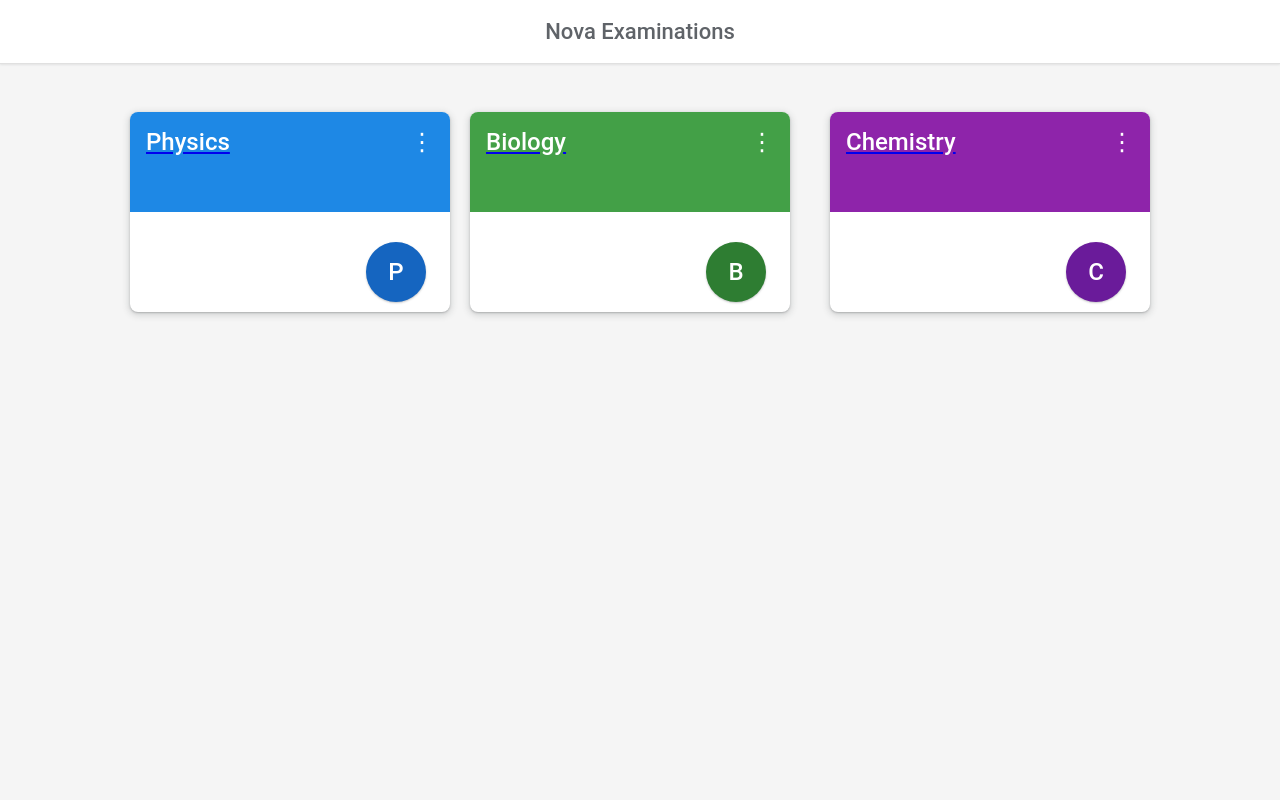
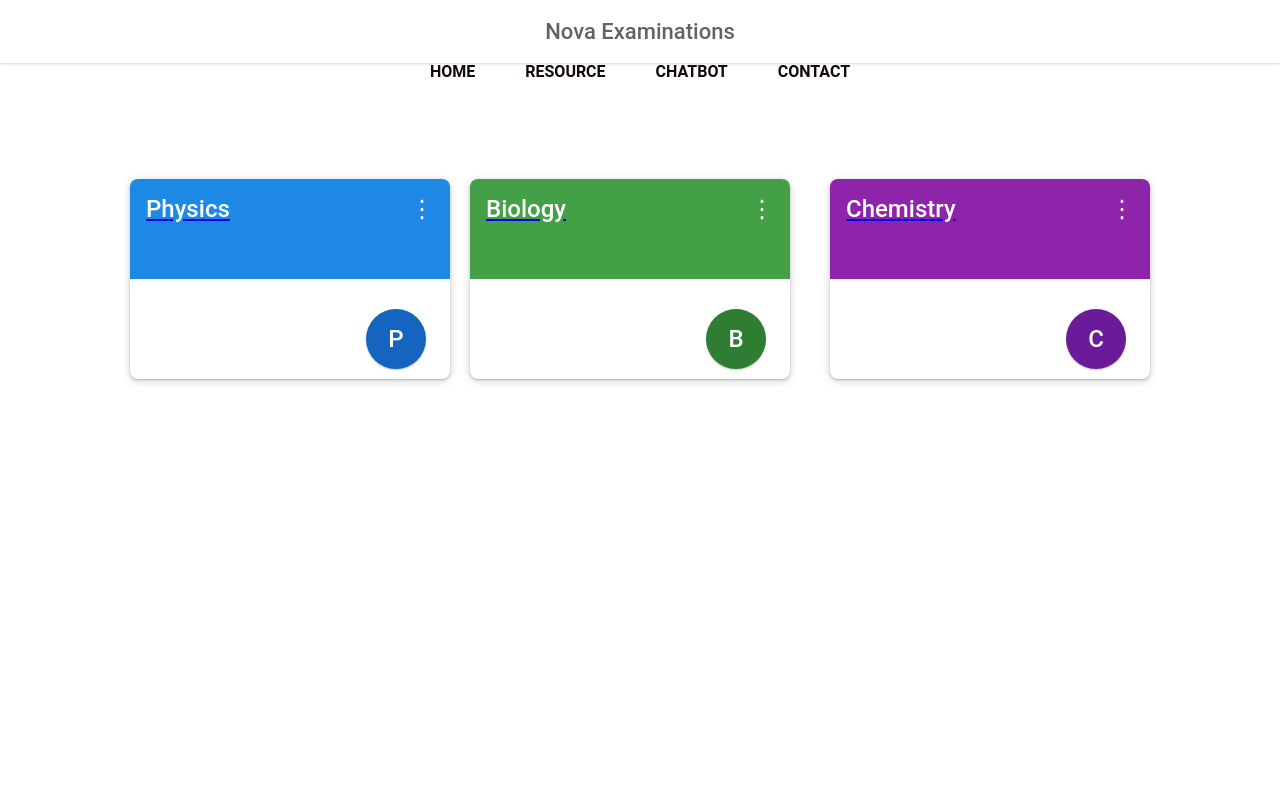
Before and after one commit to Subhajit-das21/Nova-Mind, a Flask app: page /index in a window 1280 px wide. Run offline with Flask 2, Linux system fonts and the light colour scheme.

Commit message:
final commit

```diff
--- a/static/style_of_blocks.css
+++ b/static/style_of_blocks.css
@@ -6,7 +6,7 @@
 }
 
 body {
-    background-color: #f5f5f5;
+    background-color: #ffffff;
     display: flex;
     flex-direction: column;
     align-items: center;
@@ -141,3 +141,36 @@
 .chemistry-letter {
     background-color: #6a1b9a;
 }
+/* Navigation Bar Styling */
+nav {
+    background-color: #ffffff; /* Dark background */
+    padding: 10px 0;
+    text-align: center;
+}
+
+nav ul {
+    list-style-type: none;
+    padding: 0;
+    margin: 0;
+    display: flex;
+    justify-content: center;
+    gap: 20px;
+}
+
+nav ul li {
+    display: inline;
+}
+
+nav ul li a {
+    text-decoration: none;
+    color: rgb(19, 9, 9);
+    font-size: 16px;
+    font-weight: bold;
+    padding: 10px 15px;
+    transition: 0.3s ease;
+}
+
+nav ul li a:hover {
+    background-color: #efefef;
+    border-radius: 5px;
+}
--- a/templates/chatbot copy 2.html
+++ b/templates/chatbot copy 2.html
@@ -63,7 +63,7 @@
             <a href="/">HOME</a>
             <a href="chatbot">CHATBOT</a>
             <a href="resources">RESOURCES</a>
-            <a href="account">ACCOUNT</a>
+            <!-- <a href="account">ACCOUNT</a> -->
             <a href="contact">CONTACT</a>
         </nav>
     </header>
--- a/templates/chatbot copy.html
+++ b/templates/chatbot copy.html
@@ -63,7 +63,7 @@
             <a href="/">HOME</a>
             <a href="chatbot">CHATBOT</a>
             <a href="resources">RESOURCES</a>
-            <a href="account">ACCOUNT</a>
+            <!-- <a href="account">ACCOUNT</a> -->
             <a href="contact">CONTACT</a>
         </nav>
     </header>
--- a/templates/chatbot.html
+++ b/templates/chatbot.html
@@ -63,7 +63,7 @@
             <a href="/">HOME</a>
             <a href="chatbot">CHATBOT</a>
             <a href="resources">RESOURCES</a>
-            <a href="account">ACCOUNT</a>
+            <!-- <a href="account">ACCOUNT</a> -->
             <a href="contact">CONTACT</a>
         </nav>
     </header>
--- a/templates/chatbot1.html
+++ b/templates/chatbot1.html
@@ -63,7 +63,7 @@
             <a href="/">HOME</a>
             <a href="chatbot">CHATBOT</a>
             <a href="resources">RESOURCES</a>
-            <a href="account">ACCOUNT</a>
+            <!-- <a href="account">ACCOUNT</a> -->
             <a href="contact">CONTACT</a>
         </nav>
     </header>
--- a/templates/home.html
+++ b/templates/home.html
@@ -31,12 +31,11 @@
             <p class="par">Unlock your potential by signing up with NOVAMIND - The most affordable learning solution</p>
 
             <button class="cn"><a href="signup">Get Started</a></button>
-
             <div class="form">
                 <h2>Login Here</h2>
                 <input type="email" name="email" placeholder="Enter Email Here">
                 <input type="password" name="password" placeholder="Enter Password Here">
-                <button class="btnn"><a href="#">Login</a></button>
+                <button class="btnn"><a href="account.html">Login</a></button>
 
                 <p class="link">Don't have an account?<br>
                 <a href="signup">Sign up</a> here</p>
--- a/templates/index.html
+++ b/templates/index.html
@@ -7,6 +7,22 @@
     <link rel="stylesheet" href="../static/style_of_blocks.css">
 </head>
 <body>
+    <div class="main">
+        <div class="navbar">
+            <div class="icon">
+                <h2 class="logo">NOVAMIND</h2>
+            </div>
+
+            <nav>
+                <ul>
+                    <li><a href="home">HOME</a></li>
+                    <li><a href="resources">RESOURCE</a></li>
+                    <li><a href="chatbot">CHATBOT</a></li>
+                    <li><a href="contact">CONTACT</a></li>
+                </ul>
+            </nav>
+
+        </div>
     <div class="header">
         <span class="header-title">Nova Examinations</span>
     </div>
--- a/templates/signup.html
+++ b/templates/signup.html
@@ -4,7 +4,7 @@
     <meta charset="UTF-8">
     <meta name="viewport" content="width=device-width, initial-scale=1.0">
     <title>Sign Up</title>
-    <link rel="stylesheet" href="styel1.css"
+    <link rel="stylesheet" href="../static/styel1.css"
 </head>
 <header>
     <h1>NOVAMIND </h1>
```
